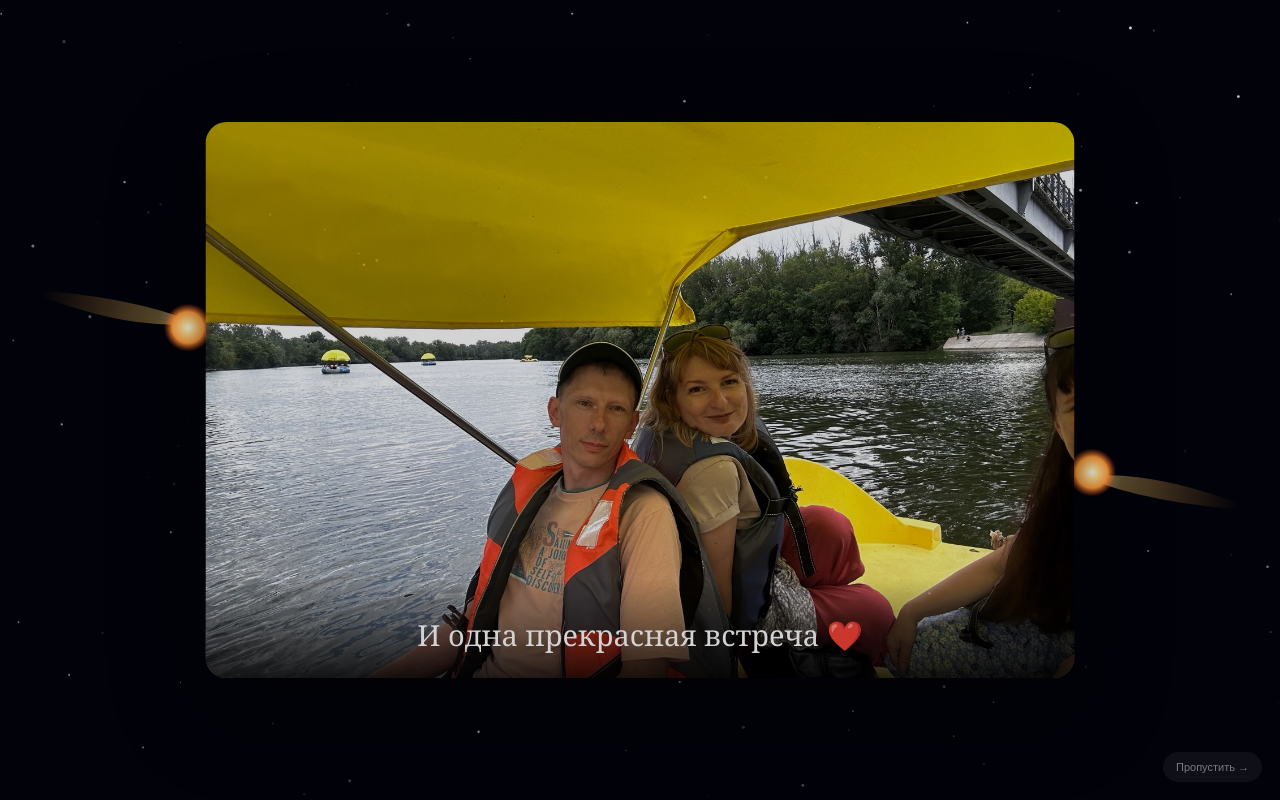
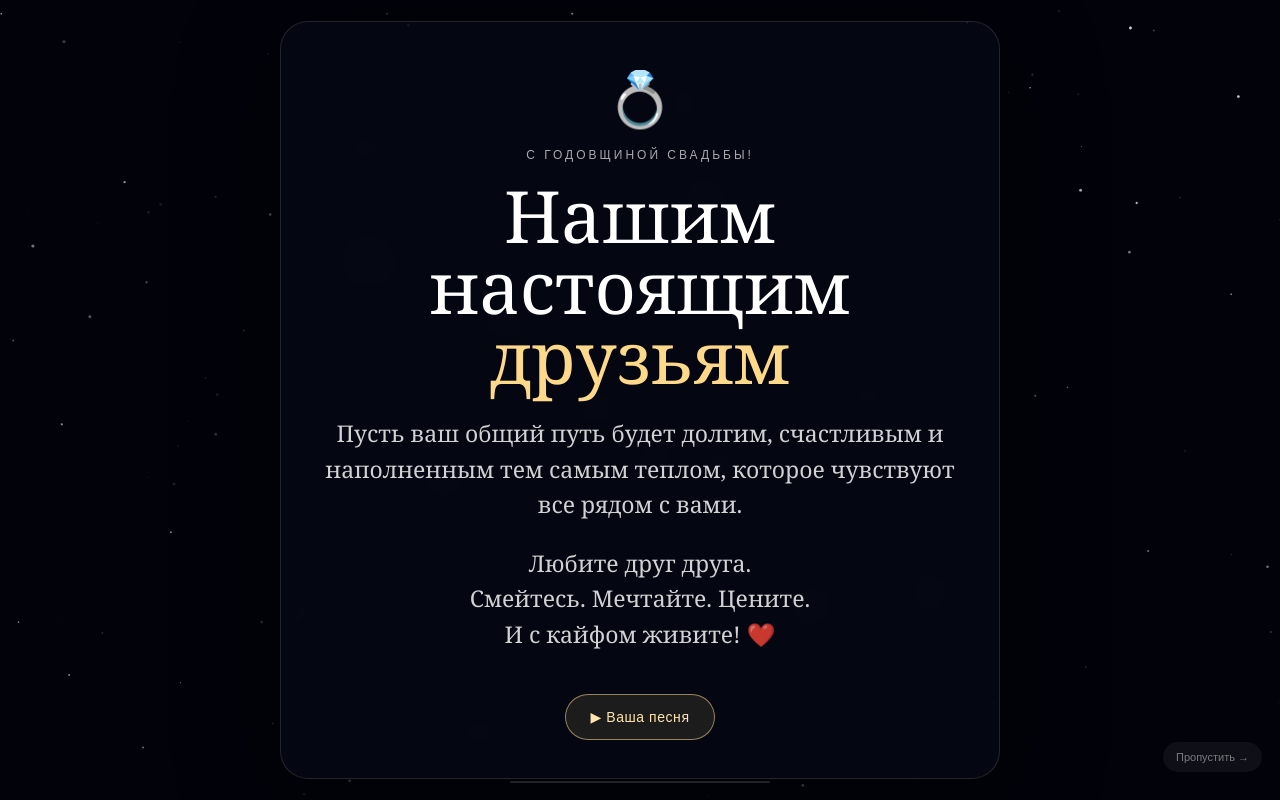
Before and after one commit to madenjanna-ui/Friends, a plain HTML site: page index.html in a window 1280 px wide. Both pictures are taken after a click on the button "Пропустить →". Drawn offline with Linux system fonts and the light colour scheme.

Commit message:
Add files via upload

```diff
--- a/index.html
+++ b/index.html
@@ -14,20 +14,19 @@
     <div class="space-title">
       <div class="small">Иногда две жизни</div>
       <h1>встречаются<br><span>не случайно</span></h1>
-        <div class="hint">Смотрите внимательно…</div>
+      <div class="hint">Нажмите, чтобы начать историю</div>
+      <button id="startBtn" class="start-btn">✨ Начать</button>
     </div>
   </section>
 
   <section id="collision" class="scene">
-      <div class="collision-text">Две кометы.<br>Два пути.</div>
+    <div class="collision-text">Две кометы.<br>Два пути.<br><span>Одна встреча.</span></div>
   </section>
 
   <section id="photoScene" class="scene">
     <div class="photo-wrap">
       <img src="assets/photo1.jpg" alt="Наши друзья">
-        <div class="photo-caption">
-          <span>И одна прекрасная встреча ❤️</span>
-        </div>
+      <div class="photo-caption"><span>И одна прекрасная встреча ❤️</span></div>
     </div>
   </section>
 
@@ -35,10 +34,7 @@
     <div class="story-card">
       <div class="eyebrow">Годы идут…</div>
       <h2>А настоящие чувства<br>становятся только крепче.</h2>
-        <p>
-          Есть люди, с которыми можно смеяться до слёз,
-          молчать без неловкости и просто быть собой.
-        </p>
+      <p>Есть люди, с которыми можно смеяться до слёз, молчать без неловкости и просто быть собой.</p>
       <p class="accent">Вы именно такие.</p>
     </div>
   </section>
@@ -46,9 +42,7 @@
   <section id="photo2Scene" class="scene">
     <div class="photo-wrap second">
       <img src="assets/photo2.jpg" alt="Вместе с друзьями">
-        <div class="photo-caption">
-          <span>Потому что дружба — это тоже семья.</span>
-        </div>
+      <div class="photo-caption"><span>Потому что дружба — это тоже семья. ❤️</span></div>
     </div>
   </section>
 
@@ -57,22 +51,17 @@
       <div class="ring">💍</div>
       <div class="eyebrow">С годовщиной свадьбы!</div>
       <h1>Нашим настоящим<br><span>друзьям</span></h1>
-        <p>
-          Пусть ваш общий путь будет долгим,
-          счастливым и наполненным тем самым
-          теплом, которое чувствуют все рядом с вами.
-        </p>
-        <p class="love">Любите друг друга.<br>Смейтесь. Мечтайте. Живите. ❤️</p>
-
-        <button id="musicBtn" class="music-btn">▶ Включить нашу песню</button>
+      <p>Пусть ваш общий путь будет долгим, счастливым и наполненным тем самым теплом, которое чувствуют все рядом с вами.</p>
+      <p class="love">Любите друг друга.<br>Смейтесь. Мечтайте. Цените.<br>И с кайфом живите! ❤️</p>
+      <button id="musicBtn" class="music-btn">▶ Ваша песня</button>
       <audio id="song" preload="auto">
-          <!-- Сюда позже положим вашу песню: assets/song.mp3 -->
         <source src="assets/song.mp3" type="audio/mpeg">
       </audio>
     </div>
   </section>
 
-    <button id="skip" aria-label="Пропустить">Пропустить →</button>
+  <div id="progress"><i></i></div>
+  <button id="skip">Пропустить →</button>
 </main>
 <script src="script.js"></script>
 </body>
--- a/script.js
+++ b/script.js
@@ -1,122 +1,131 @@
-const canvas = document.getElementById("space");
-const ctx = canvas.getContext("2d");
-const scenes = [...document.querySelectorAll(".scene")];
-const skip = document.getElementById("skip");
-const musicBtn = document.getElementById("musicBtn");
-const song = document.getElementById("song");
+const canvas=document.getElementById("space"),ctx=canvas.getContext("2d");
+const scenes=[...document.querySelectorAll(".scene")];
+const startBtn=document.getElementById("startBtn"),skip=document.getElementById("skip");
+const progress=document.querySelector("#progress i"),musicBtn=document.getElementById("musicBtn");
+const song=document.getElementById("song");
 
-let W,H,dpr;
-let stars=[];
-let comets=[];
-let running=true;
-let startTime=performance.now();
-let phase=0;
+let W,H,dpr,stars=[],comets=[],phase=0,current=0,started=false,startAt=0;
+let audioCtx=null,master=null,melodyGain=null,melodyTimer=null;
 
 function resize(){
-  dpr=Math.min(devicePixelRatio||1,2);
-  W=innerWidth; H=innerHeight;
-  canvas.width=W*dpr; canvas.height=H*dpr;
-  canvas.style.width=W+"px"; canvas.style.height=H+"px";
+ dpr=Math.min(devicePixelRatio||1,2); W=innerWidth; H=innerHeight;
+ canvas.width=W*dpr; canvas.height=H*dpr; canvas.style.width=W+"px"; canvas.style.height=H+"px";
  ctx.setTransform(dpr,0,0,dpr,0,0);
-  stars=Array.from({length:Math.min(180,Math.floor(W*H/6500))},()=>({
-    x:Math.random()*W,y:Math.random()*H,r:Math.random()*1.4+.2,a:Math.random()*.8+.15
-  }));
+ stars=Array.from({length:Math.min(190,Math.floor(W*H/6200))},()=>({x:Math.random()*W,y:Math.random()*H,r:Math.random()*1.4+.2,a:Math.random()*.8+.15}));
  makeComets();
 }
-function makeComets(){
-  comets=[
-    {x:-120,y:H*.32,vx:2.8,vy:.65,side:1},
-    {x:W+120,y:H*.68,vx:-2.8,vy:-.65,side:-1}
-  ];
-}
+function makeComets(){comets=[{x:-150,y:H*.32,vx:3.1,vy:.7},{x:W+150,y:H*.68,vx:-3.1,vy:-.7}]}
 function drawStars(t){
  ctx.fillStyle="#02030a";ctx.fillRect(0,0,W,H);
-  for(const s of stars){
-    const tw=.55+.45*Math.sin(t*.001+s.x);
-    ctx.globalAlpha=s.a*tw;
-    ctx.fillStyle="#fff";
-    ctx.beginPath();ctx.arc(s.x,s.y,s.r,0,Math.PI*2);ctx.fill();
-  }
+ for(const s of stars){ctx.globalAlpha=s.a*(.55+.45*Math.sin(t*.001+s.x));ctx.fillStyle="#fff";ctx.beginPath();ctx.arc(s.x,s.y,s.r,0,Math.PI*2);ctx.fill()}
  ctx.globalAlpha=1;
 }
 function comet(c){
-  const ang=Math.atan2(c.vy,c.vx);
-  ctx.save();
-  ctx.translate(c.x,c.y);
-  ctx.rotate(ang);
-  const grad=ctx.createLinearGradient(-150,0,20,0);
-  grad.addColorStop(0,"rgba(255,150,50,0)");
-  grad.addColorStop(.7,"rgba(255,210,110,.35)");
-  grad.addColorStop(1,"rgba(255,245,220,.9)");
-  ctx.fillStyle=grad;
-  ctx.beginPath();ctx.moveTo(-170,0);ctx.quadraticCurveTo(-60,-18,8,-6);ctx.quadraticCurveTo(-60,18,-170,0);ctx.fill();
-  const glow=ctx.createRadialGradient(0,0,0,0,0,24);
-  glow.addColorStop(0,"#fff");glow.addColorStop(.2,"#ffe5a0");glow.addColorStop(.65,"#ff9e3d");glow.addColorStop(1,"rgba(255,80,20,0)");
-  ctx.fillStyle=glow;ctx.beginPath();ctx.arc(0,0,24,0,Math.PI*2);ctx.fill();
-  ctx.restore();
+ const a=Math.atan2(c.vy,c.vx);ctx.save();ctx.translate(c.x,c.y);ctx.rotate(a);
+ const g=ctx.createLinearGradient(-200,0,25,0);g.addColorStop(0,"rgba(255,150,50,0)");g.addColorStop(.72,"rgba(255,210,110,.35)");g.addColorStop(1,"rgba(255,245,220,.95)");
+ ctx.fillStyle=g;ctx.beginPath();ctx.moveTo(-200,0);ctx.quadraticCurveTo(-65,-21,8,-6);ctx.quadraticCurveTo(-65,21,-200,0);ctx.fill();
+ const glow=ctx.createRadialGradient(0,0,0,0,0,28);glow.addColorStop(0,"#fff");glow.addColorStop(.22,"#ffe5a0");glow.addColorStop(.65,"#ff9e3d");glow.addColorStop(1,"rgba(255,80,20,0)");
+ ctx.fillStyle=glow;ctx.beginPath();ctx.arc(0,0,28,0,Math.PI*2);ctx.fill();ctx.restore();
 }
 function animate(t){
-  if(!running)return;
  drawStars(t);
-  if(phase===0){
-    for(const c of comets){c.x+=c.vx;c.y+=c.vy;comet(c)}
-  }
+ if(started&&phase===0){for(const c of comets){c.x+=c.vx;c.y+=c.vy;comet(c)}}
  requestAnimationFrame(animate);
 }
 resize();addEventListener("resize",resize);requestAnimationFrame(animate);
 
 function show(i){
-  scenes.forEach((s,n)=>s.classList.toggle("active",n===i));
+ current=i; scenes.forEach((s,n)=>s.classList.toggle("active",n===i));
+ if(i===5) fadeMelody();
 }
 function flash(){
  const f=document.createElement("div");f.className="flash";document.body.appendChild(f);
-  requestAnimationFrame(()=>f.classList.add("go"));
-  setTimeout(()=>f.remove(),1000);
+ requestAnimationFrame(()=>f.classList.add("go"));setTimeout(()=>f.remove(),1000);
 }
 
+/*
+  Сценарий синхронизирован с песней:
+  0:00–0:16 интро / кометы начинают движение
+  0:16–0:34 сближение / столкновение
+  0:34–1:18 первое фото
+  1:18–2:05 история
+  2:05–3:08 второе фото
+  3:08–3:52 поздравление
+  3:52–конец финальный экран
+*/
 const timeline=[
  [0,0],
-  [5200,1],
-  [7300,2],
-  [11200,3],
-  [16000,4],
-  [20500,5]
+ [16000,1],
+ [34000,2],
+ [78000,3],
+ [125000,4],
+ [188000,5]
 ];
+let timers=[];
+function runTimeline(){
+ timers.forEach(clearTimeout);timers=[];
+ timeline.forEach(([ms,index])=>{
+   timers.push(setTimeout(()=>{
+     if(index===1){phase=1;flash();show(1);setTimeout(()=>{phase=0;makeComets()},1000)}
+     else show(index);
+   },ms));
+ });
+ const tick=setInterval(()=>{
+   if(!started||current===5){clearInterval(tick);return}
+   const elapsed=performance.now()-startAt;
+   progress.style.width=Math.min(100,elapsed/188000*100)+"%";
+ },100);
+ timers.push(tick);
+}
 
-let timer;
-function run(){
-  startTime=performance.now();
-  timeline.forEach(([delay,index])=>{
-    setTimeout(()=>{
-      if(index===1){
-        phase=1;
-        flash();
-        show(index);
-        setTimeout(()=>{ phase=0; makeComets(); },900);
-      } else {
-        show(index);
+startBtn.addEventListener("click",async()=>{
+ if(started)return;
+ started=true; startAt=performance.now();
+ initAudio(); startMelody();
+ try{
+   await song.play();
+   musicBtn.textContent="❚❚ Пауза";
+ }catch(e){
+   musicBtn.textContent="▶ Включить вашу песню";
  }
-    },delay);
+ runTimeline();
 });
+skip.addEventListener("click",()=>{timers.forEach(clearTimeout);phase=0;show(5)});
+
+function initAudio(){
+ if(audioCtx)return;
+ audioCtx=new (window.AudioContext||window.webkitAudioContext)();
+ master=audioCtx.createGain();master.gain.value=.10;master.connect(audioCtx.destination);
+ melodyGain=audioCtx.createGain();melodyGain.gain.value=.0001;melodyGain.connect(master);
 }
-run();
-
-skip.addEventListener("click",()=>{
-  clearTimeout(timer);
-  phase=0;
-  show(5);
-});
-
+function note(freq,time,dur,type="triangle",vol=.05){
+ const o=audioCtx.createOscillator(),g=audioCtx.createGain();
+ o.type=type;o.frequency.setValueAtTime(freq,time);
+ g.gain.setValueAtTime(.0001,time);g.gain.exponentialRampToValueAtTime(vol,time+.025);g.gain.exponentialRampToValueAtTime(.0001,time+dur);
+ o.connect(g);g.connect(melodyGain);o.start(time);o.stop(time+dur+.03);
+}
+function startMelody(){
+ if(!audioCtx)return;
+ const beat=60/126, pattern=[261.63,329.63,392,329.63,293.66,349.23,440,349.23];
+ let t=audioCtx.currentTime+.08;
+ pattern.forEach((f,i)=>note(f,t+i*beat/2,beat*.42,"triangle",.025));
+ note(130.81,t,beat*.75,"sine",.03);
+ melodyTimer=setInterval(()=>{
+   if(current>=5){clearInterval(melodyTimer);return}
+   const now=audioCtx.currentTime+.05;
+   pattern.forEach((f,i)=>note(f,now+i*beat/2,beat*.42,"triangle",.025));
+   note(130.81,now,beat*.75,"sine",.03);
+ },beat*4);
+}
+function fadeMelody(){
+ if(!melodyGain||!audioCtx)return;
+ melodyGain.gain.cancelScheduledValues(audioCtx.currentTime);
+ melodyGain.gain.setTargetAtTime(.0001,audioCtx.currentTime,.55);
+}
 musicBtn.addEventListener("click",async()=>{
  try{
-    if(song.paused){
-      await song.play();
-      musicBtn.textContent="❚❚ Пауза";
-    }else{
-      song.pause();
-      musicBtn.textContent="▶ Продолжить песню";
-    }
-  }catch(e){
-    musicBtn.textContent="Добавьте assets/song.mp3";
-  }
+   if(song.paused){await song.play();musicBtn.textContent="❚❚ Пауза";fadeMelody()}
+   else{song.pause();musicBtn.textContent="▶ Продолжить песню"}
+ }catch(e){musicBtn.textContent="▶ Включить вашу песню"}
 });
+song.addEventListener("ended",()=>musicBtn.textContent="▶ Послушать ещё раз");
--- a/style.css
+++ b/style.css
@@ -3,32 +3,38 @@
 body{touch-action:manipulation}
 #app{position:relative;width:100%;height:100%;overflow:hidden;background:radial-gradient(circle at center,#101633 0,#03040b 48%,#000 100%)}
 #space{position:absolute;inset:0;width:100%;height:100%;z-index:0}
-.scene{position:absolute;inset:0;z-index:2;display:flex;align-items:center;justify-content:center;opacity:0;pointer-events:none;transition:opacity 1.2s ease}
+.scene{position:absolute;inset:0;z-index:2;display:flex;align-items:center;justify-content:center;opacity:0;pointer-events:none;transition:opacity 1.7s ease}
 .scene.active{opacity:1}
-.space-title{text-align:center;padding:24px;transform:translateY(10px);animation:float 5s ease-in-out infinite}
+.space-title{text-align:center;padding:24px;animation:float 5s ease-in-out infinite}
 .small,.eyebrow{font-family:Arial,sans-serif;text-transform:uppercase;letter-spacing:.25em;font-size:12px;opacity:.65}
 .space-title h1{font-size:clamp(42px,11vw,90px);line-height:.95;font-weight:400;margin:22px 0}
 h1 span,.accent,.love{color:#ffd98a}
-.hint{font-family:Arial,sans-serif;font-size:12px;letter-spacing:.16em;opacity:.45;margin-top:34px}
-.collision-text{font-size:clamp(24px,6vw,54px);text-align:center;line-height:1.2;opacity:0}
-.photo-wrap{width:min(88vw,900px);position:relative;border-radius:22px;overflow:hidden;box-shadow:0 30px 100px rgba(0,0,0,.65);transform:scale(.88);transition:transform 1.5s ease}
+.hint{font-family:Arial,sans-serif;font-size:12px;letter-spacing:.16em;opacity:.45;margin-top:28px}
+.start-btn,.music-btn{border:1px solid rgba(255,217,138,.55);background:rgba(255,217,138,.1);color:#ffe5ad;border-radius:999px;padding:14px 24px;font-size:14px;letter-spacing:.04em;cursor:pointer;margin-top:18px}
+.collision-text{font-size:clamp(26px,7vw,58px);text-align:center;line-height:1.18;opacity:0;transform:scale(.9)}
+.scene.active .collision-text{animation:collisionText 4.5s ease forwards}
+.collision-text span{color:#ffd98a}
+@keyframes collisionText{15%{opacity:0}35%,80%{opacity:1;transform:scale(1)}100%{opacity:0}}
+.photo-wrap{width:min(88vw,900px);position:relative;border-radius:22px;overflow:hidden;box-shadow:0 30px 100px rgba(0,0,0,.65);transform:scale(.88);transition:transform 2.2s ease}
 .active .photo-wrap{transform:scale(1)}
 .photo-wrap img{display:block;width:100%;height:min(72vh,650px);object-fit:cover}
-.photo-caption{position:absolute;left:0;right:0;bottom:0;padding:38px 22px 24px;background:linear-gradient(transparent,rgba(0,0,0,.82));font-size:clamp(18px,4vw,30px);text-align:center}
+.photo-caption{position:absolute;left:0;right:0;bottom:0;padding:45px 22px 26px;background:linear-gradient(transparent,rgba(0,0,0,.86));font-size:clamp(18px,4vw,30px);text-align:center}
 .story-card,.final-card{width:min(88vw,720px);padding:38px 30px;text-align:center;background:rgba(8,10,24,.62);border:1px solid rgba(255,255,255,.12);border-radius:28px;backdrop-filter:blur(14px);box-shadow:0 25px 100px rgba(0,0,0,.45)}
 .story-card h2{font-size:clamp(29px,7vw,55px);font-weight:400;line-height:1.05;margin:22px 0}
 .story-card p,.final-card p{font-size:clamp(17px,4vw,23px);line-height:1.55;color:rgba(255,255,255,.82)}
 .final-card{padding:38px 26px}
 .final-card h1{font-size:clamp(38px,9vw,72px);font-weight:400;line-height:.98;margin:18px 0 24px}
 .ring{font-size:54px;margin-bottom:14px}
-.music-btn{margin-top:20px;border:1px solid rgba(255,217,138,.55);background:rgba(255,217,138,.1);color:#ffe5ad;border-radius:999px;padding:14px 22px;font-size:14px;letter-spacing:.04em;cursor:pointer}
-#skip{position:absolute;z-index:5;right:18px;bottom:18px;border:0;background:rgba(255,255,255,.08);color:rgba(255,255,255,.65);padding:9px 13px;border-radius:20px;font-size:11px;opacity:.7}
+#skip{position:absolute;z-index:5;right:18px;bottom:28px;border:0;background:rgba(255,255,255,.08);color:rgba(255,255,255,.65);padding:9px 13px;border-radius:20px;font-size:11px;opacity:.7}
+#progress{position:absolute;z-index:5;left:50%;bottom:17px;transform:translateX(-50%);width:min(260px,45vw);height:2px;background:rgba(255,255,255,.13);border-radius:3px}
+#progress i{display:block;width:0;height:100%;background:#ffd98a;transition:width .3s linear}
 @keyframes float{0%,100%{transform:translateY(0)}50%{transform:translateY(-8px)}}
 .flash{position:absolute;inset:0;background:#fff;z-index:10;pointer-events:none;opacity:0}
-.flash.go{animation:flash .9s ease-out}
+.flash.go{animation:flash .95s ease-out}
 @keyframes flash{0%{opacity:0}20%{opacity:1}100%{opacity:0}}
 @media(max-width:600px){
   .photo-wrap{width:92vw;border-radius:18px}
   .photo-wrap img{height:64vh}
   .story-card,.final-card{padding:30px 20px}
+  .story-card h2{font-size:30px}
 }
```
Lines whose indentation alone changed are shown as unchanged.
